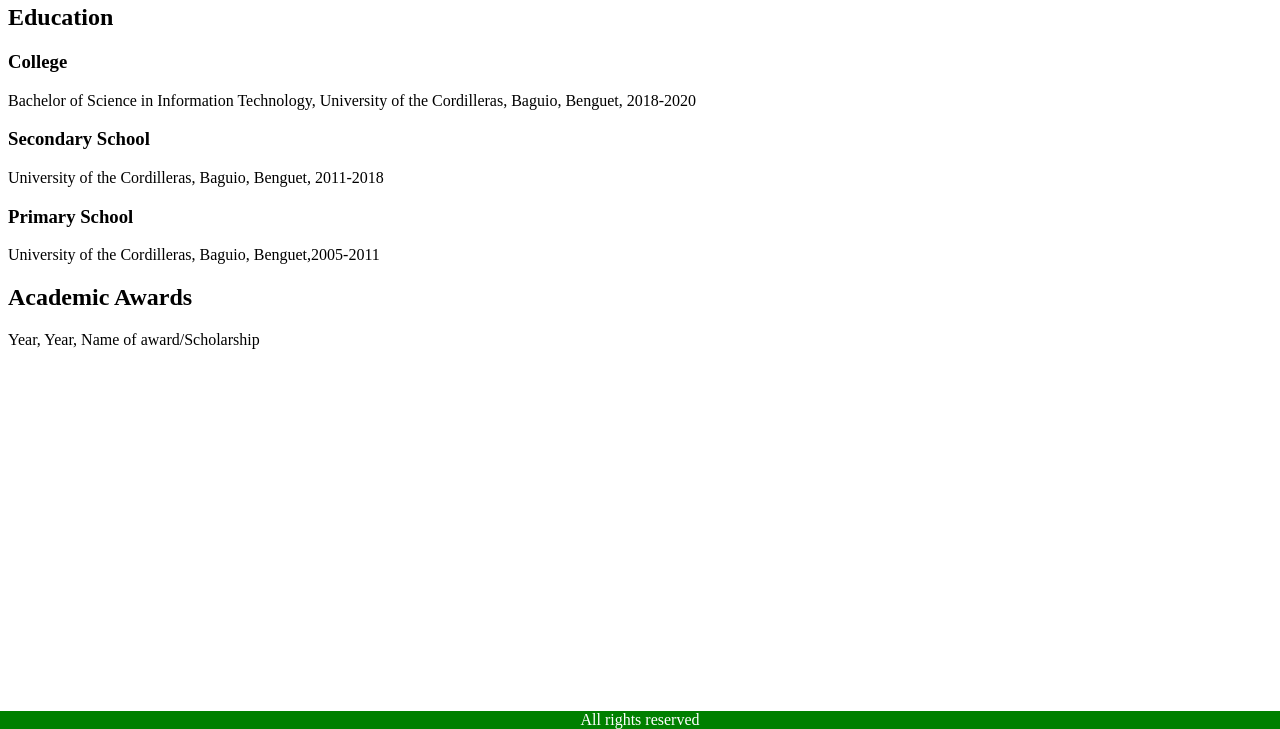
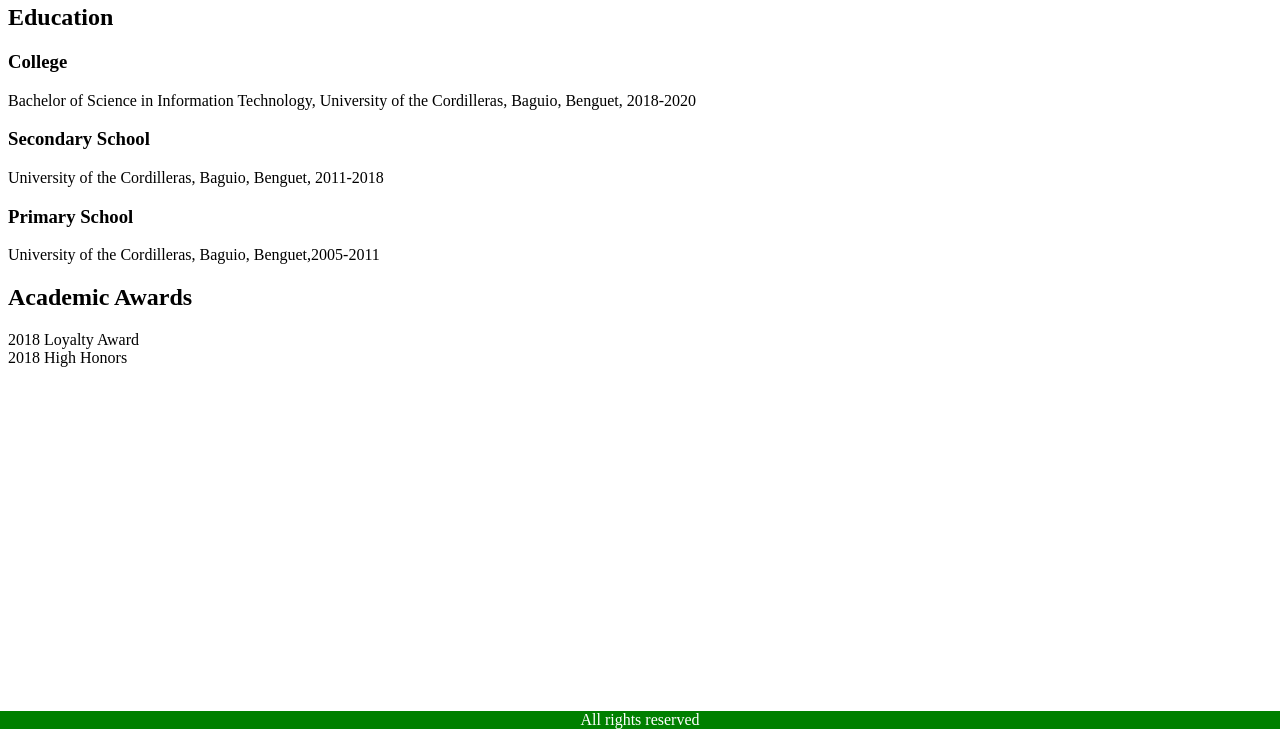
Before and after one commit to AeroSoul54/Resume, a plain HTML site: page Educ.htm in a window 1280 px wide. Shown: the part 71-800 px from the top of the page. Drawn offline with Linux system fonts and the light colour scheme.

Commit message:
Update Educ.htm

```diff
--- a/Educ.htm
+++ b/Educ.htm
@@ -28,7 +28,8 @@
 
 	<h2>Academic Awards</h2>
 	<ul>
-		<li>Year, Year, Name of award/Scholarship</li>
+		<li>2018 Loyalty Award</li>
+		<li>2018 High Honors</li>
 	</ul>
 <footer>All rights reserved</footer>
 </body>
```
